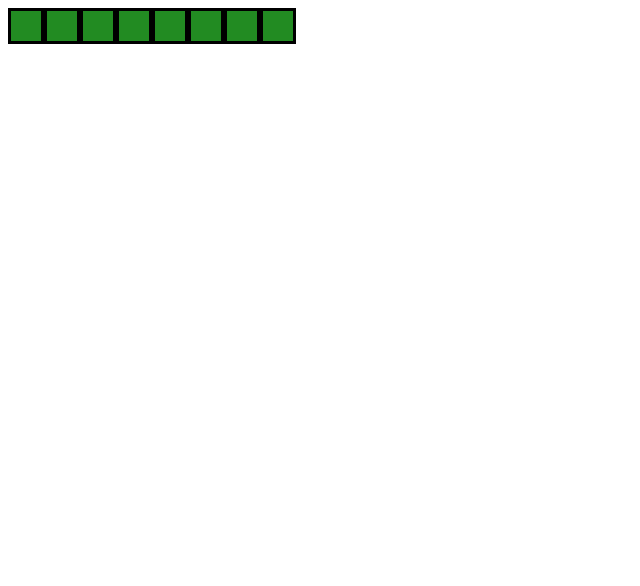
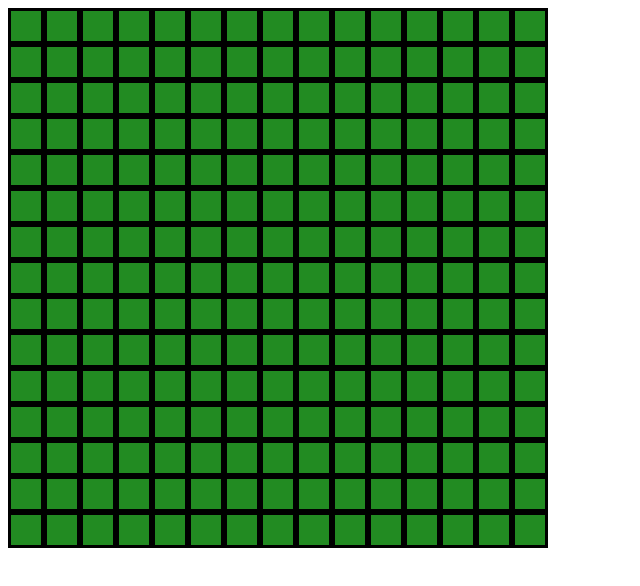
Before and after one commit to VasilacheCatalin/Tremendous-Snake, a plain HTML site: page index.html in a window 1280 px wide. Shown: the whole page, without its empty margins (0-640 px from the left). Drawn offline with Linux system fonts and the light colour scheme.

Commit message:
Create a board of rows and squares

```diff
--- a/index.html
+++ b/index.html
@@ -6,24 +6,9 @@
     <link type="text/css" rel="stylesheet" href="style.css">
 </head>
 <body>
-    <div class="row">
-        <div class="square">
-        </div>
-        <div class="square">
-        </div>
-        <div class="square">
-        </div>
-        <div class="square">
-        </div>
-        <div class="square">
-        </div>
-        <div class="square">
-        </div>
-        <div class="square">
-        </div>
-        <div class="square">
-        </div>
-    </div>
+<div id="board">
+
+</div>
 
 <script src = snake.js></script>
 </body>
--- a/snake.js
+++ b/snake.js
@@ -1,21 +1,19 @@
-// const rows = 10;
-// const cols = 10;
-// let board = [ ];
-// const free = "#228B22";
-//
-// function createBoard(){
-//     document.querySelector('tb').innerHtml = document.createElement('tr');
-//     //document.getElementsByTagName("table").style.color = "red";
-//
-//     for (let i = 0; i < rows; i++){
-//         board[i] = [ ];
-//         document.querySelector('tr').innerHtml = document.createElement("tr");
-//
-//         for (let j = 0; j < cols; j++) {
-//             board[i][j] = free;
-//             document.getElementsByTagName("tr").innerHtml = document.createElement("td");
-//         }
-//     }
-// }
-// setInterval(createBoard, 1000);
-// //createBoard();
+function createBoard(rows, cols){
+
+
+    for(let i=0; i<rows; i++) {
+        const ro = document.createElement("div");
+        ro.id=`${i}`;
+        const b = document.getElementById("board");
+        b.appendChild(ro);
+        const r = document.getElementById(`${i}`);
+        r.style.display = "flex";
+
+        for(let j=0; j<cols; j++){
+            const sq = document.createElement("div");
+            sq.id="square";
+            r.appendChild(sq);
+        }
+    }
+}
+createBoard(15,15);
--- a/style.css
+++ b/style.css
@@ -1,9 +1,6 @@
-.square {
+#square {
     width: 30px;
     height: 30px;
     background-color: forestgreen;
     border-style: solid;
 }
-.row {
-    display:flex;
-}
```
